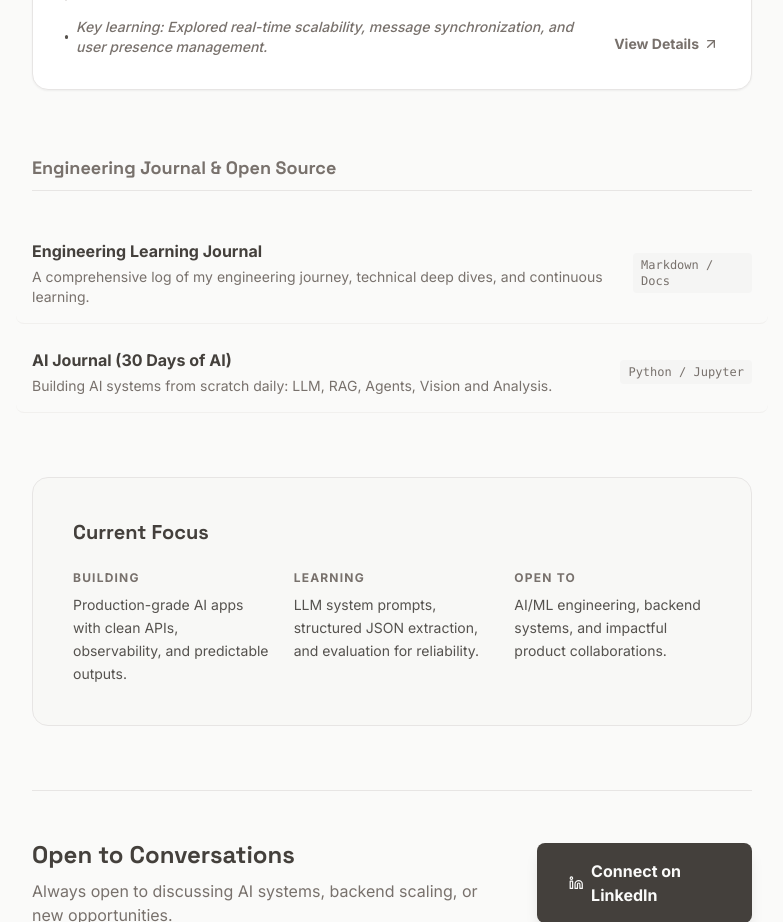
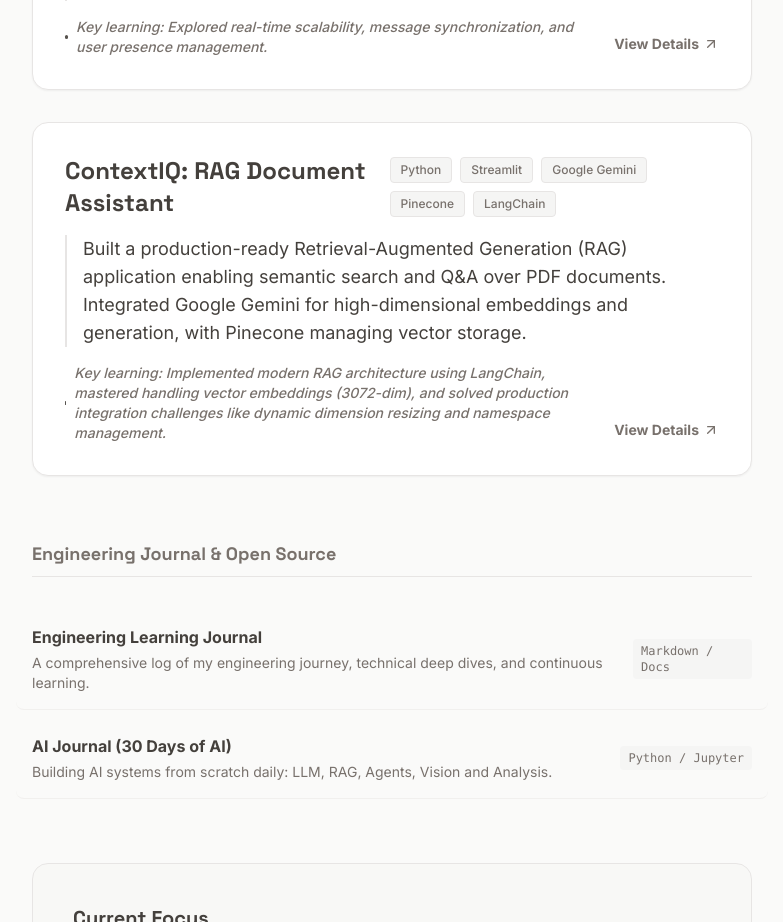
Before and after one commit to Diluksha-Upeka/New-Portfolio-Minimal, a Next.js app: page / in a window 1280 px wide. Shown: the part 3220-4142 px from the top of the page, without its empty margins (248-1031 px from the left). Built offline with nearby package versions, Linux system fonts and the light colour scheme.

Commit message:
Add ContextIQ project to FeaturedProjects component with detailed description and technologies used

```diff
--- a/components/FeaturedProjects.tsx
+++ b/components/FeaturedProjects.tsx
@@ -17,36 +17,53 @@ interface Project {
 const projects: Project[] = [
   {
     name: "End-to-End MLOps Pipeline & Deployment",
-    description: "Architected a full-stack Machine Learning application with a CI/CD pipeline, Docker containerization, and production deployment on Render Cloud, moving beyond static notebooks.",
-    learning: "Implemented Containerization (Docker), Automation (GitHub Actions), and Deployment for a production-ready ML workflow.",
+    description:
+      "Architected a full-stack Machine Learning application with a CI/CD pipeline, Docker containerization, and production deployment on Render Cloud, moving beyond static notebooks.",
+    learning:
+      "Implemented Containerization (Docker), Automation (GitHub Actions), and Deployment for a production-ready ML workflow.",
     tech: ["Python", "Flask", "Docker", "Render", "GitHub Actions"],
     link: "https://salary-prediction-mlops.onrender.com/",
-    image: "/projects/mlops.png"
+    image: "/projects/mlops.png",
   },
   {
     name: "Resume Optimizer",
-    description: "A Streamlit dashboard that parses resumes into JSON and gives an ATS score using Llama 3.",
+    description:
+      "A Streamlit dashboard that parses resumes into JSON and gives an ATS score using Llama 3.",
     learning: "Structured Output (JSON) and system prompts.",
     tech: ["Python", "Streamlit", "LangChain", "Llama 3"],
     link: "https://ai-resume-diluksha.streamlit.app/",
-    image: "/projects/resume.png"
+    image: "/projects/resume.png",
   },
   {
     name: "EV Charging Station Management Platform",
-    description: "Built a full-stack system enabling real-time charger availability, booking, and route-aware station selection. Implemented live updates using WebSockets and designed the backend.",
-    learning: "Designed real-time systems and managed state consistency across clients.",
+    description:
+      "Built a full-stack system enabling real-time charger availability, booking, and route-aware station selection. Implemented live updates using WebSockets and designed the backend.",
+    learning:
+      "Designed real-time systems and managed state consistency across clients.",
     tech: ["React", "Express", "MongoDB", "Node.js"],
     link: "https://electric-vehicle-booking-system.vercel.app/",
-    image: "/projects/ev.png"
+    image: "/projects/ev.png",
   },
   {
     name: "LiveTalk – Secure Real-Time Communication",
-    description: "Designed a multi-user chat system with message flows, and communication using Socket.io.",
-    learning: "Explored real-time scalability, message synchronization, and user presence management.",
+    description:
+      "Designed a multi-user chat system with message flows, and communication using Socket.io.",
+    learning:
+      "Explored real-time scalability, message synchronization, and user presence management.",
     tech: ["React", "Socket.io"],
     link: "https://live-talk.onrender.com/",
-    image: "/projects/chat.png"
-  }
+    image: "/projects/chat.png",
+  },
+  {
+    name: "ContextIQ: RAG Document Assistant",
+    description:
+      "Built a production-ready Retrieval-Augmented Generation (RAG) application enabling semantic search and Q&A over PDF documents. Integrated Google Gemini for high-dimensional embeddings and generation, with Pinecone managing vector storage.",
+    learning:
+      "Implemented modern RAG architecture using LangChain, mastered handling vector embeddings (3072-dim), and solved production integration challenges like dynamic dimension resizing and namespace management.",
+    tech: ["Python", "Streamlit", "Google Gemini", "Pinecone", "LangChain"],
+    link: "https://github.com/Diluksha-Upeka/contextiq-rag",
+    image: "/projects/contextiq.png",
+  },
 ];
 
 export default function FeaturedProjects() {
@@ -60,20 +77,20 @@ export default function FeaturedProjects() {
             layoutId={`card-${project.name}`}
             key={project.name}
             onClick={() => setSelectedProject(project)}
-            className="cursor-pointer group p-6 md:p-8 bg-white rounded-2xl border border-zen-surface hover:border-zen-subtext/30 transition-all duration-300 shadow-sm hover:shadow-md relative overflow-hidden"
+            className="group relative cursor-pointer overflow-hidden rounded-2xl border border-zen-surface bg-white p-6 shadow-sm transition-all duration-300 hover:border-zen-subtext/30 hover:shadow-md md:p-8"
           >
-            <div className="flex flex-col md:flex-row justify-between items-start md:items-center mb-4 gap-2">
+            <div className="mb-4 flex flex-col items-start justify-between gap-2 md:flex-row md:items-center">
               <motion.h3
                 layoutId={`title-${project.name}`}
-                className="font-heading text-xl md:text-2xl font-bold text-zen-text group-hover:text-zen-accent transition-colors flex items-center gap-2"
+                className="flex items-center gap-2 font-heading text-xl font-bold text-zen-text transition-colors group-hover:text-zen-accent md:text-2xl"
               >
                 {project.name}
               </motion.h3>
-              <div className="flex gap-2 flex-wrap items-center">
+              <div className="flex flex-wrap items-center gap-2">
                 {project.tech.map((t) => (
                   <span
                     key={t}
-                    className="px-2.5 py-1 bg-zen-paper text-zen-subtext text-xs font-medium rounded border border-zen-surface"
+                    className="rounded border border-zen-surface bg-zen-paper px-2.5 py-1 text-xs font-medium text-zen-subtext"
                   >
                     {t}
                   </span>
@@ -83,18 +100,18 @@ export default function FeaturedProjects() {
             <div className="space-y-4">
               <motion.p
                 layoutId={`desc-${project.name}`}
-                className="text-zen-text leading-relaxed text-base md:text-lg border-l-2 border-zen-surface pl-4"
+                className="border-l-2 border-zen-surface pl-4 text-base leading-relaxed text-zen-text md:text-lg"
               >
                 {project.description}
               </motion.p>
-              <div className="flex flex-col sm:flex-row sm:items-end justify-between gap-4">
-                <p className="text-sm text-zen-subtext font-medium flex items-center gap-2">
-                  <span className="w-1 h-1 rounded-full bg-zen-accent"></span>
-                  <span className="italic">Key learning: {project.learning}</span>
+              <div className="flex flex-col justify-between gap-4 sm:flex-row sm:items-end">
+                <p className="flex items-center gap-2 text-sm font-medium text-zen-subtext">
+                  <span className="h-1 w-1 rounded-full bg-zen-accent"></span>
+                  <span className="italic">
+                    Key learning: {project.learning}
+                  </span>
                 </p>
-                <button
-                  className="shrink-0 inline-flex items-center text-sm font-bold text-zen-subtext group-hover:text-zen-accent transition-colors border-b border-transparent group-hover:border-zen-accent pb-0.5"
-                >
+                <button className="inline-flex shrink-0 items-center border-b border-transparent pb-0.5 text-sm font-bold text-zen-subtext transition-colors group-hover:border-zen-accent group-hover:text-zen-accent">
                   View Details <ArrowUpRight size={16} className="ml-1" />
                 </button>
               </div>
@@ -115,20 +132,20 @@ export default function FeaturedProjects() {
             />
             <motion.div
               layoutId={`card-${selectedProject.name}`}
-              className="w-full max-w-2xl bg-[#FAFAF9] rounded-2xl shadow-2xl shadow-stone-200 relative z-10 border border-white/50 flex flex-col max-h-[85vh]"
+              className="relative z-10 flex max-h-[85vh] w-full max-w-2xl flex-col rounded-2xl border border-white/50 bg-[#FAFAF9] shadow-2xl shadow-stone-200"
             >
               <button
                 onClick={(e) => {
                   e.stopPropagation();
                   setSelectedProject(null);
                 }}
-                className="absolute top-4 right-4 p-1.5 bg-white/50 hover:bg-white backdrop-blur-md rounded-full transition-colors z-20 text-zen-text hover:scale-110 duration-200"
+                className="absolute right-4 top-4 z-20 rounded-full bg-white/50 p-1.5 text-zen-text backdrop-blur-md transition-colors duration-200 hover:scale-110 hover:bg-white"
               >
                 <X size={20} />
               </button>
 
               {/* Image Section - Top */}
-              <div className="relative h-48 sm:h-56 shrink-0 bg-stone-100 flex items-center justify-center p-4 rounded-t-2xl border-b border-zen-surface/50">
+              <div className="relative flex h-48 shrink-0 items-center justify-center rounded-t-2xl border-b border-zen-surface/50 bg-stone-100 p-4 sm:h-56">
                 {selectedProject.image ? (
                   <Image
                     src={selectedProject.image}
@@ -142,19 +159,19 @@ export default function FeaturedProjects() {
               </div>
 
               {/* Content Section - Bottom */}
-              <div className="p-6 md:p-8 flex flex-col overflow-y-auto custom-scrollbar">
+              <div className="custom-scrollbar flex flex-col overflow-y-auto p-6 md:p-8">
                 <motion.div
                   layoutId={`title-${selectedProject.name}`}
                   className="mb-4"
                 >
-                    <h3 className="font-heading text-2xl font-bold text-zen-text leading-tight mb-3">
+                  <h3 className="mb-3 font-heading text-2xl font-bold leading-tight text-zen-text">
                     {selectedProject.name}
                   </h3>
                   <div className="flex flex-wrap gap-2">
                     {selectedProject.tech.map((t) => (
                       <span
                         key={t}
-                            className="px-2 py-0.5 text-[10px] font-medium uppercase tracking-wider text-zen-subtext border border-zen-subtext/20 rounded-full"
+                        className="rounded-full border border-zen-subtext/20 px-2 py-0.5 text-[10px] font-medium uppercase tracking-wider text-zen-subtext"
                       >
                         {t}
                       </span>
@@ -170,16 +187,20 @@ export default function FeaturedProjects() {
                     {selectedProject.description}
                   </motion.p>
 
-                    <div className="bg-zen-paper/50 p-3 rounded-lg border border-zen-surface/50">
-                         <p className="text-xs font-bold uppercase tracking-widest text-zen-subtext mb-1">Key Insight</p>
-                         <p className="italic font-medium text-zen-text/80">&quot;{selectedProject.learning}&quot;</p>
+                  <div className="rounded-lg border border-zen-surface/50 bg-zen-paper/50 p-3">
+                    <p className="mb-1 text-xs font-bold uppercase tracking-widest text-zen-subtext">
+                      Key Insight
+                    </p>
+                    <p className="font-medium italic text-zen-text/80">
+                      &quot;{selectedProject.learning}&quot;
+                    </p>
                   </div>
 
                   <div className="pt-2">
                     <a
                       href={selectedProject.link}
                       target="_blank"
-                            className="w-full flex items-center justify-center gap-2 py-3 bg-zen-text text-zen-bg rounded-lg font-bold hover:bg-zen-accent transition-all text-sm"
+                      className="flex w-full items-center justify-center gap-2 rounded-lg bg-zen-text py-3 text-sm font-bold text-zen-bg transition-all hover:bg-zen-accent"
                     >
                       Visit Live Site <ArrowUpRight size={16} />
                     </a>
```
Lines whose indentation alone changed are shown as unchanged.
